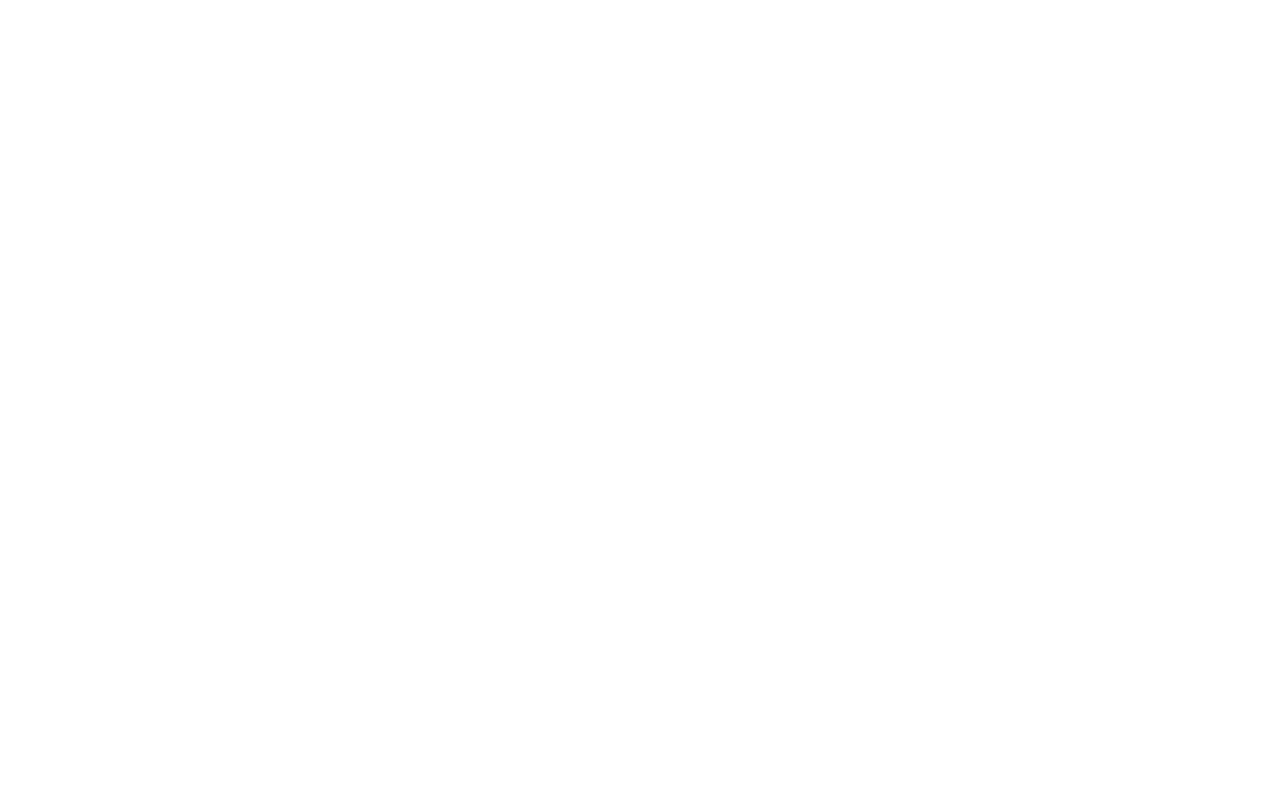
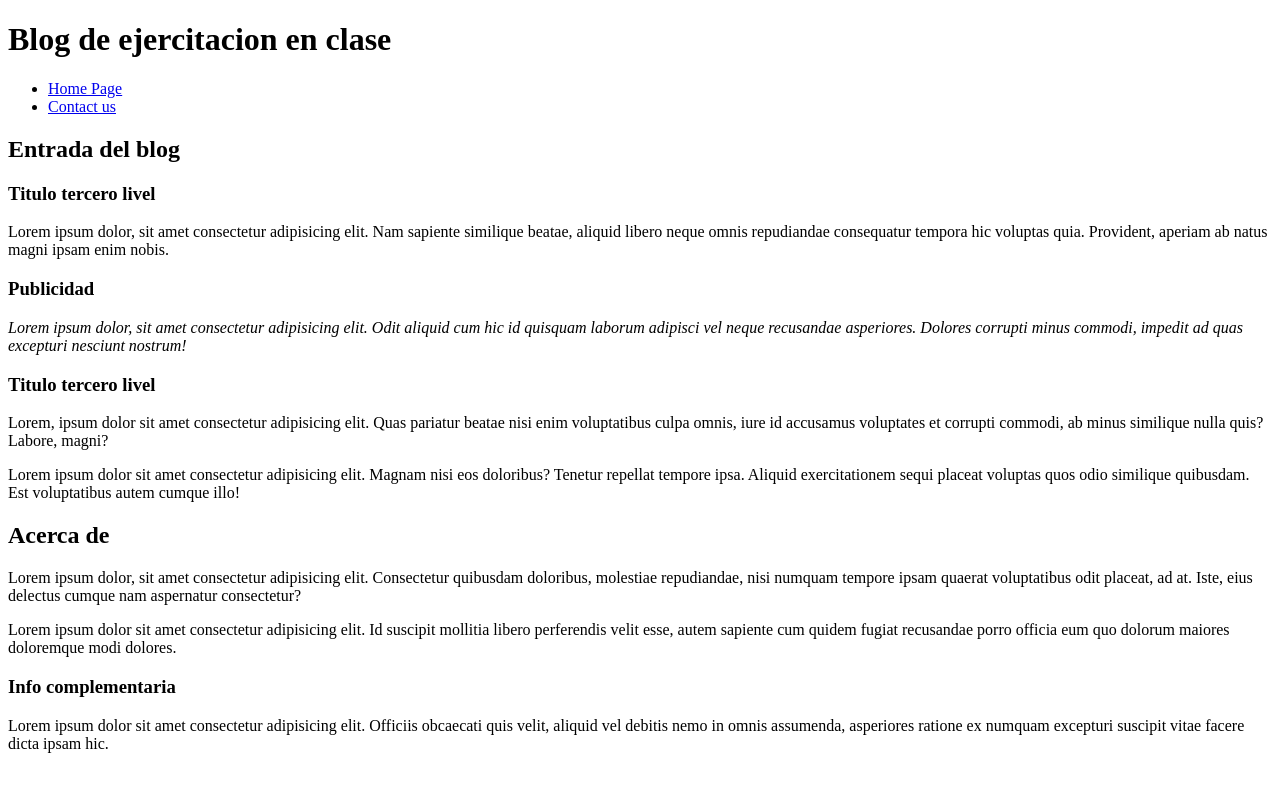
Before and after one commit to Malethik/week1, a website: page index.html in a window 1280 px wide. Drawn offline with Linux system fonts and the light colour scheme.

Commit message:
Update information

```diff
--- a/index.html
+++ b/index.html
@@ -3,7 +3,102 @@
   <head>
     <meta charset="UTF-8" />
     <meta name="viewport" content="width=device-width, initial-scale=1.0" />
-    <title>Learning HTML</title>
+    <meta name="description" content="Vamos a estudiar el HTML" />
+    <meta name="Author" content="Daniele Quintiliani" />
+    <meta name="Fecha Creacion" content="26/02/2024" />
+    <meta name="Fecha Actualizacion" content="26/02/2024" />
+    <meta name="copyright" content="without copyright" />
+    <meta name="Keyword" content="HTML, CSS, Javascript" />
+    <meta name="theme-color" content="#000000" />
+    <meta name="theme" content="light" />
+    <link rel="icon" href="favicon.ico" type="image/x-icon" />
+    <link rel="stylesheet" href="./style.css" />
+    <link rel="script" type="module" href="./javascript/index.js" />
+    <title>Exercise</title>
   </head>
-  <body></body>
+  <body>
+    <!-- p*2>lorem due paragrafi -->
+    <header>
+      <h1>Blog de ejercitacion en clase</h1>
+      <nav>
+        <ul>
+          <li>
+            <a href="#blog">Home Page</a>
+          </li>
+          <li>
+            <a href="#about">Contact us</a>
+          </li>
+        </ul>
+      </nav>
+    </header>
+    <main>
+      <section id="blog">
+        <h2>Entrada del blog</h2>
+        <article>
+          <h3>Titulo tercero livel</h3>
+          <p>
+            Lorem ipsum dolor, sit amet consectetur adipisicing elit. Nam
+            sapiente similique beatae, aliquid libero neque omnis repudiandae
+            consequatur tempora hic voluptas quia. Provident, aperiam ab natus
+            magni ipsam enim nobis.
+          </p>
+        </article>
+        <aside>
+          <h3>Publicidad</h3>
+          <p>
+            <i>
+              Lorem ipsum dolor, sit amet consectetur adipisicing elit. Odit
+              aliquid cum hic id quisquam laborum adipisci vel neque recusandae
+              asperiores. Dolores corrupti minus commodi, impedit ad quas
+              excepturi nesciunt nostrum!
+            </i>
+          </p>
+        </aside>
+        <article>
+          <h3>Titulo tercero livel</h3>
+          <p>
+            Lorem, ipsum dolor sit amet consectetur adipisicing elit. Quas
+            pariatur beatae nisi enim voluptatibus culpa omnis, iure id
+            accusamus voluptates et corrupti commodi, ab minus similique nulla
+            quis? Labore, magni?
+          </p>
+          <p>
+            Lorem ipsum dolor sit amet consectetur adipisicing elit. Magnam nisi
+            eos doloribus? Tenetur repellat tempore ipsa. Aliquid exercitationem
+            sequi placeat voluptas quos odio similique quibusdam. Est
+            voluptatibus autem cumque illo!
+          </p>
+        </article>
+      </section>
+      <section>
+        <article id="about">
+          <h2>Acerca de</h2>
+          <p>
+            Lorem ipsum dolor, sit amet consectetur adipisicing elit.
+            Consectetur quibusdam doloribus, molestiae repudiandae, nisi numquam
+            tempore ipsam quaerat voluptatibus odit placeat, ad at. Iste, eius
+            delectus cumque nam aspernatur consectetur?
+          </p>
+        </article>
+      </section>
+    </main>
+
+    <footer>
+      <p>
+        Lorem ipsum dolor sit amet consectetur adipisicing elit. Id suscipit
+        mollitia libero perferendis velit esse, autem sapiente cum quidem fugiat
+        recusandae porro officia eum quo dolorum maiores doloremque modi
+        dolores.
+      </p>
+      <section title="Info complementaria">
+        <h3>Info complementaria</h3>
+        <p>
+          Lorem ipsum dolor sit amet consectetur adipisicing elit. Officiis
+          obcaecati quis velit, aliquid vel debitis nemo in omnis assumenda,
+          asperiores ratione ex numquam excepturi suscipit vitae facere dicta
+          ipsam hic.
+        </p>
+      </section>
+    </footer>
+  </body>
 </html>
--- /dev/null
+++ b/javascript/index.js
@@ -0,0 +1 @@
+console.log('hola mundo');
--- a/package.json
+++ b/package.json
@@ -1,7 +1,7 @@
 {
-  "name": "weeka",
+  "name": "week1",
   "version": "1.0.0",
-  "description": "Learning JS",
+  "description": "Learning html-CSS",
   "main": "index.js",
   "type": "module",
   "prettier": {
--- /dev/null
+++ b/style.css
@@ -0,0 +1,3 @@
+* {
+  box-sizing: border-box;
+}
```
Also changed, not shown: README.md, favicon.ico, img/Bing_logo_(2016).svg.png (added), img/DuckDuckGo_logo.svg.png (added), img/google.png (added), img/realrocking180500059.jpg (added).
